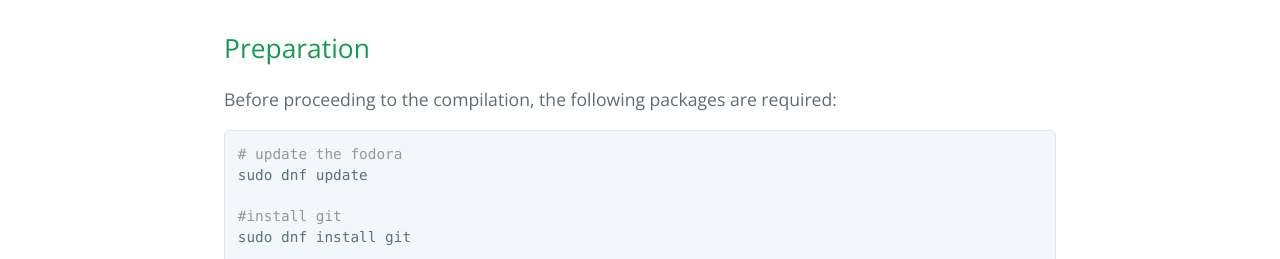
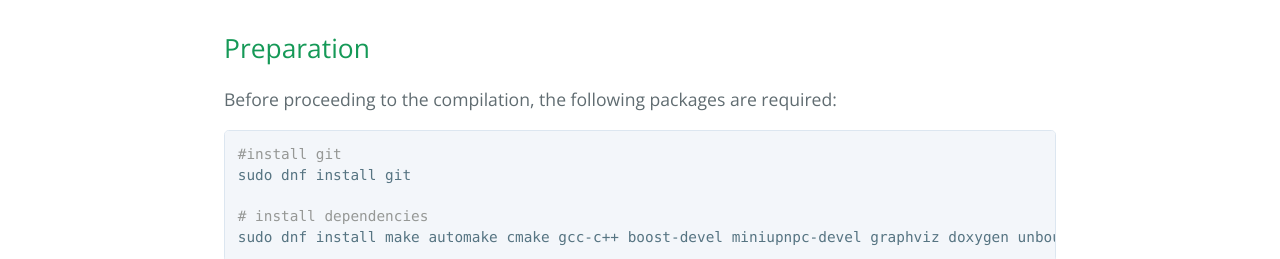
Before and after one commit to moneroexamples/compile-monero-fedora, a plain HTML site: page index.html in a window 1280 px wide. Shown: the part 541-800 px from the top of the page. Drawn offline with nearby package versions, Linux system fonts and the light colour scheme.

```diff
--- a/index.html
+++ b/index.html
@@ -30,14 +30,11 @@ on Fedora 23 x86_64.</p>
 
 <p>Before proceeding to the compilation, the following packages are required:</p>
 
-<div class="highlight highlight-source-shell"><pre><span class="pl-c"># update the fodora</span>
-sudo dnf update
-
-<span class="pl-c">#install git</span>
+<div class="highlight highlight-source-shell"><pre><span class="pl-c">#install git</span>
 sudo dnf install git
 
 <span class="pl-c"># install dependencies</span>
-sudo dnf install make automake cmake gcc gcc-c++ boost-devel miniupnpc-devel graphviz doxygen unbound-devel libdb-5.3-devel</pre></div>
+sudo dnf install make automake cmake gcc-c++ boost-devel miniupnpc-devel graphviz doxygen unbound-devel libdb-devel</pre></div>
 
 <h2>
 <a id="compilation" class="anchor" href="#compilation" aria-hidden="true"><span class="octicon octicon-link"></span></a>Compilation</h2>
```
Also changed, not shown: params.json (+1 -1 lines).
